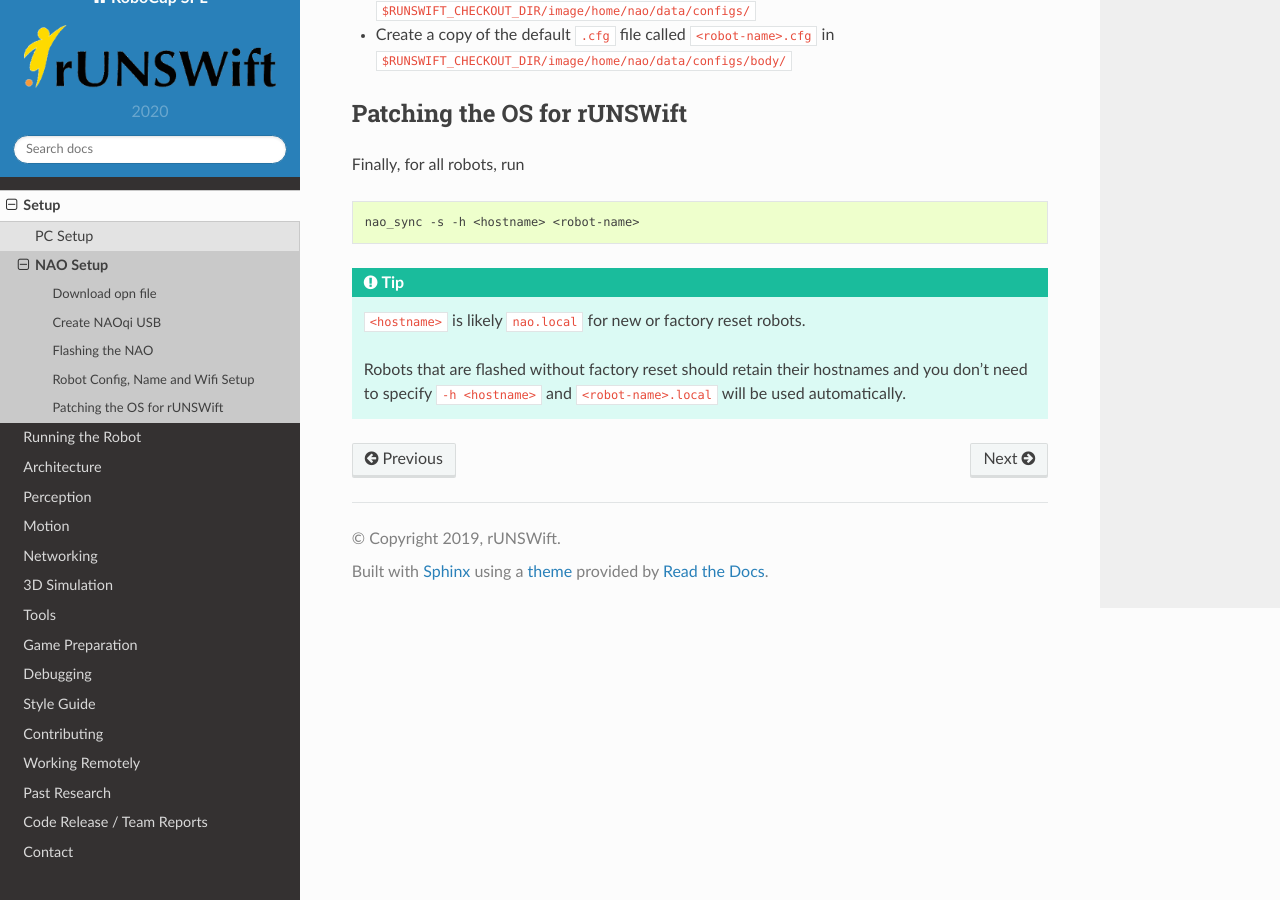
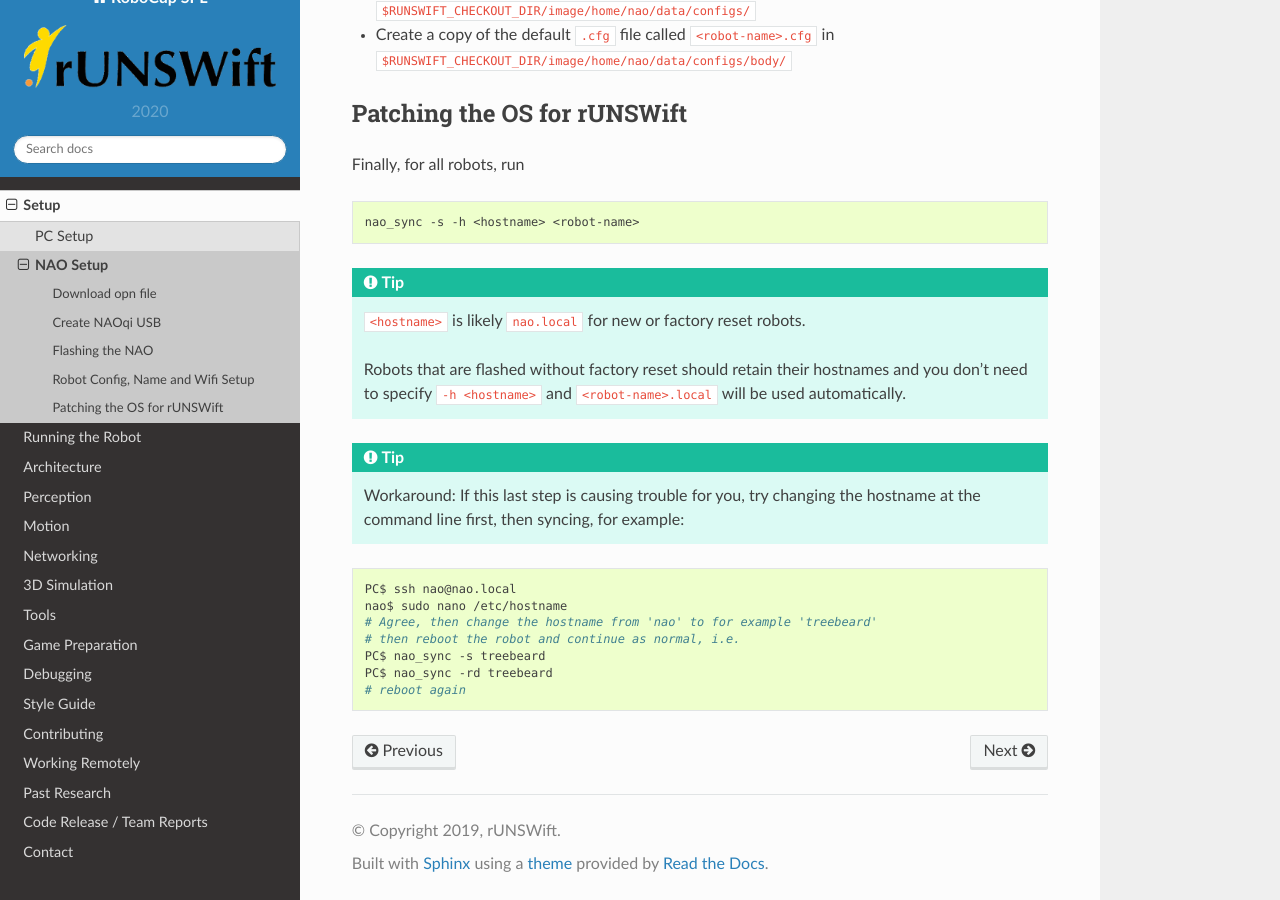
Before and after one commit to UNSWComputing/rUNSWift-docs, a Sphinx documentation site: the page built from source/setup/nao_setup.rst, in a window 1280 px wide and 900 px high, scrolled down 1576 px. Built offline with Sphinx 7.4.7 and the Read the Docs theme 2.0.0, drawn with Linux system fonts in a browser that asks for light colours.

Commit message:
Add workaround steps that actually work
There are bugs we simply have not yet fixed to get to the ideal above.

```diff
--- a/source/setup/nao_setup.rst
+++ b/source/setup/nao_setup.rst
@@ -84,3 +84,18 @@ Finally, for all robots, run
 
     Robots that are flashed without factory reset should retain their hostnames and you don't
     need to specify ``-h <hostname>`` and ``<robot-name>.local`` will be used automatically.
+
+.. tip::
+
+    Workaround: If this last step is causing trouble for you, try changing the hostname at
+    the command line first, then syncing, for example:
+
+.. code-block:: bash
+
+    PC$ ssh nao@nao.local
+    nao$ sudo nano /etc/hostname
+    # Agree, then change the hostname from 'nao' to for example 'treebeard'
+    # then reboot the robot and continue as normal, i.e.
+    PC$ nao_sync -s treebeard
+    PC$ nao_sync -rd treebeard
+    # reboot again
```
